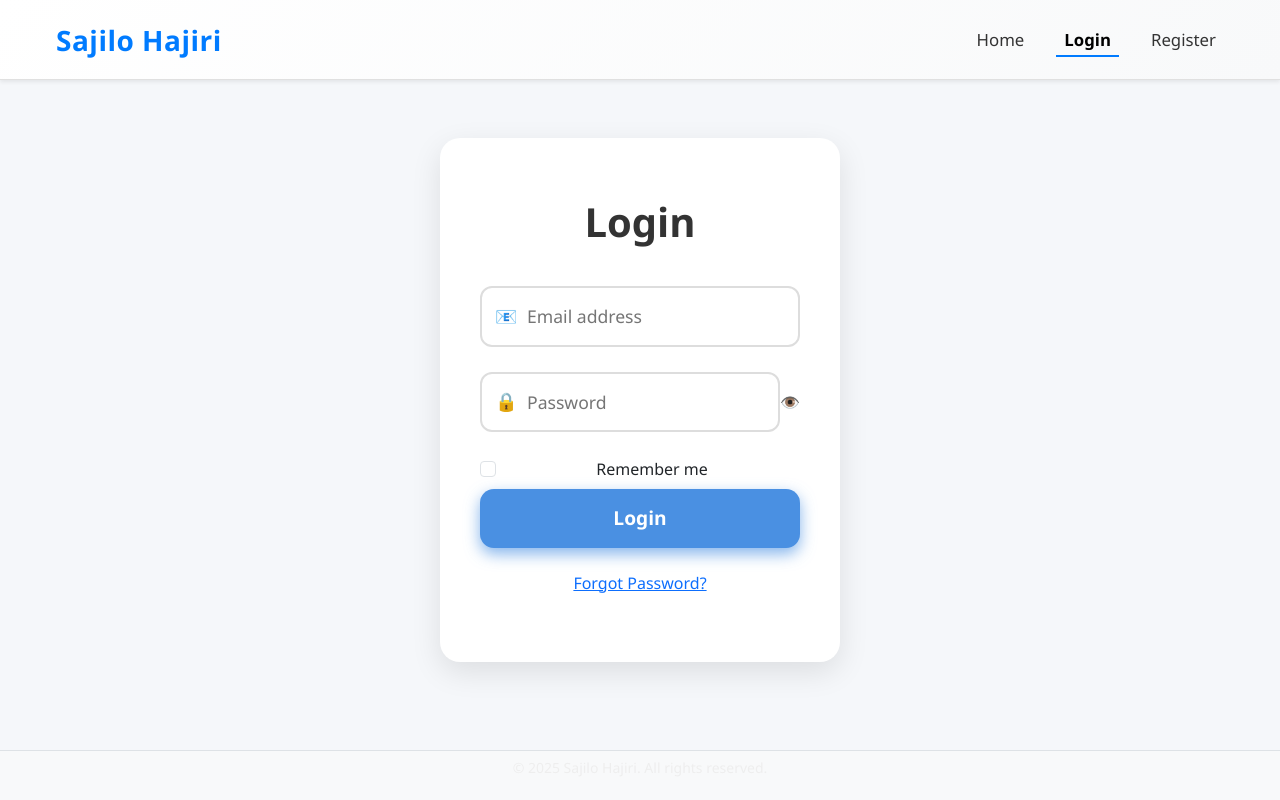
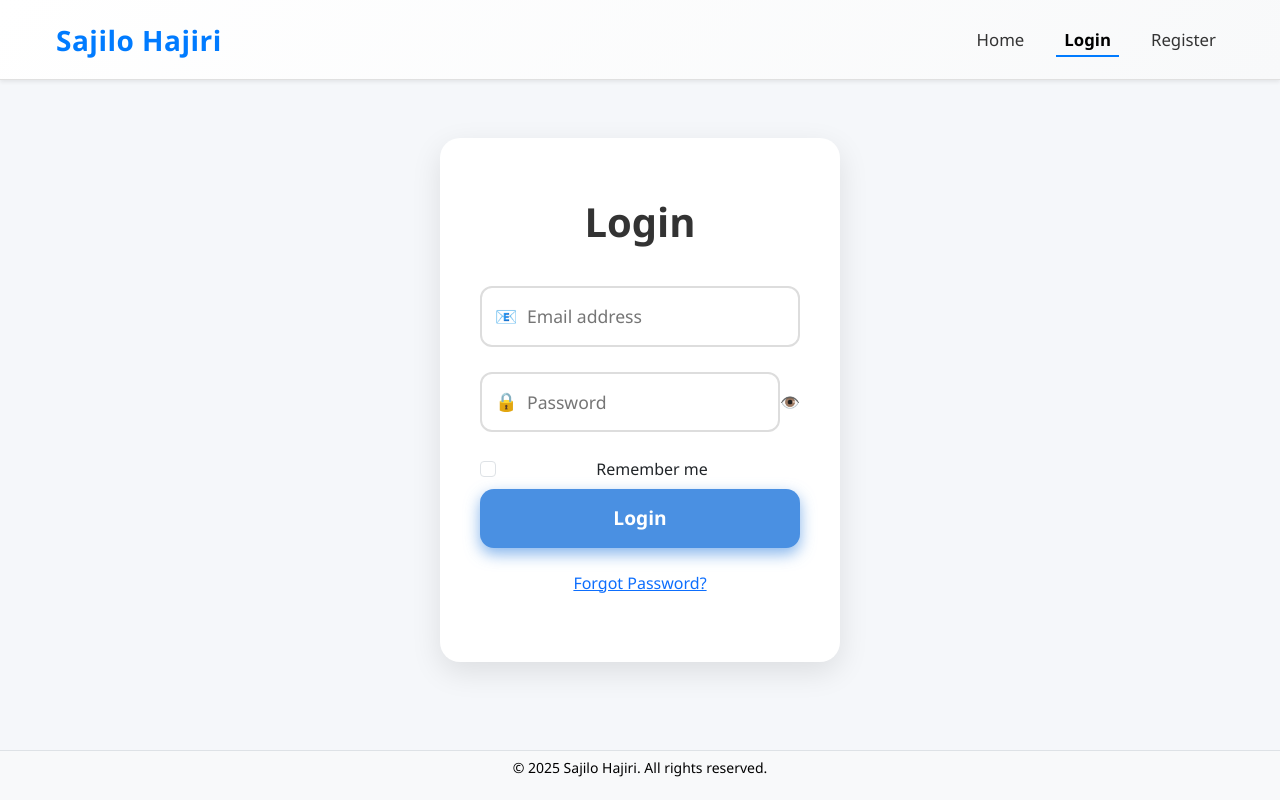
Before and after one commit to NabinPrasadDhungana/Sajilo-Hajiri, a React (Vite) app in the folder frontend/Sajilo-Hajiri/: page /login in a window 1280 px wide. Built offline with nearby package versions, Linux system fonts and the light colour scheme; no server answers.

Commit message:
footer text color changed to black

```diff
--- a/frontend/Sajilo-Hajiri/src/components/Footer/Footer.css
+++ b/frontend/Sajilo-Hajiri/src/components/Footer/Footer.css
@@ -1,6 +1,6 @@
 .footer {
   background-color: #222;
-  color: #eee;
+  color: #000;
   text-align: center;
   padding: 15px 10px;
   font-size: 14px;
```
